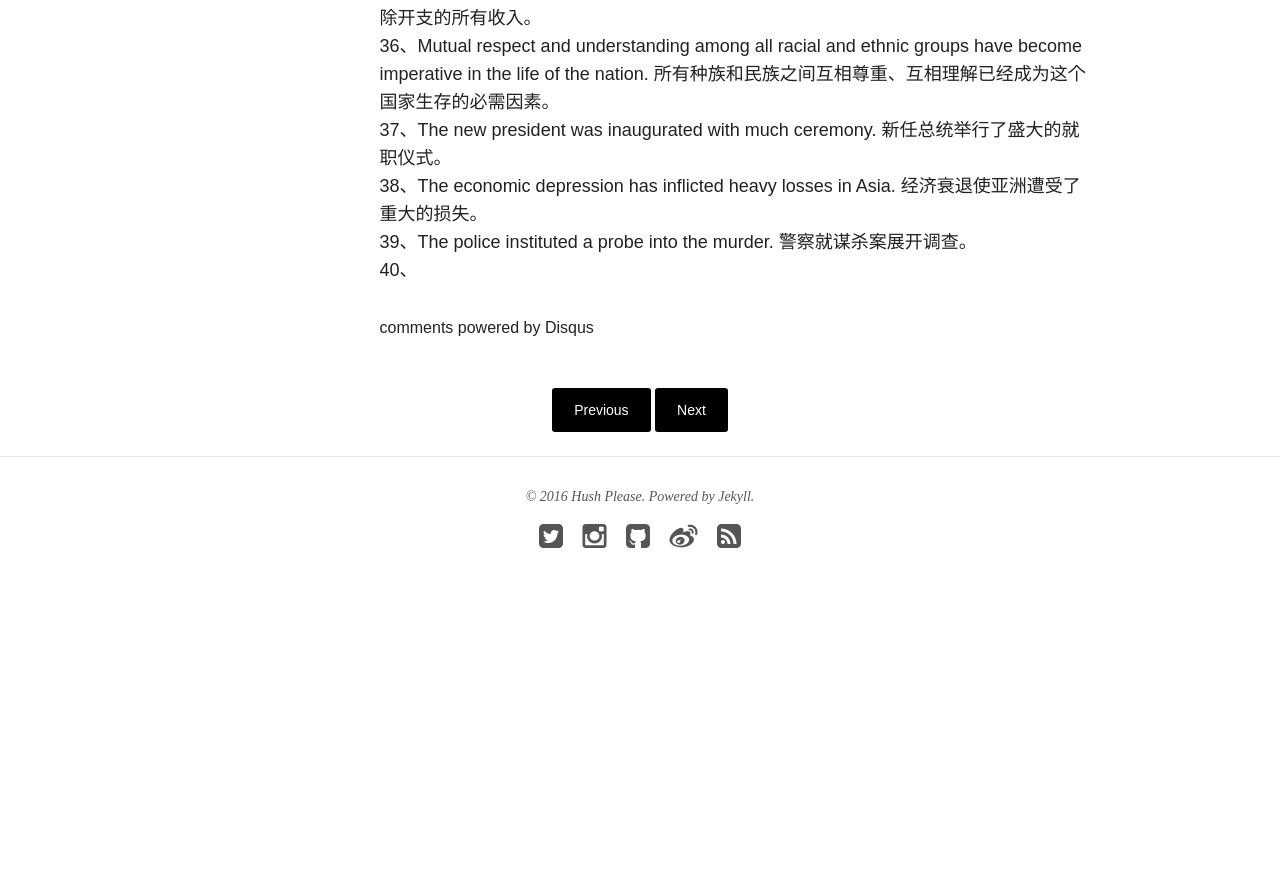
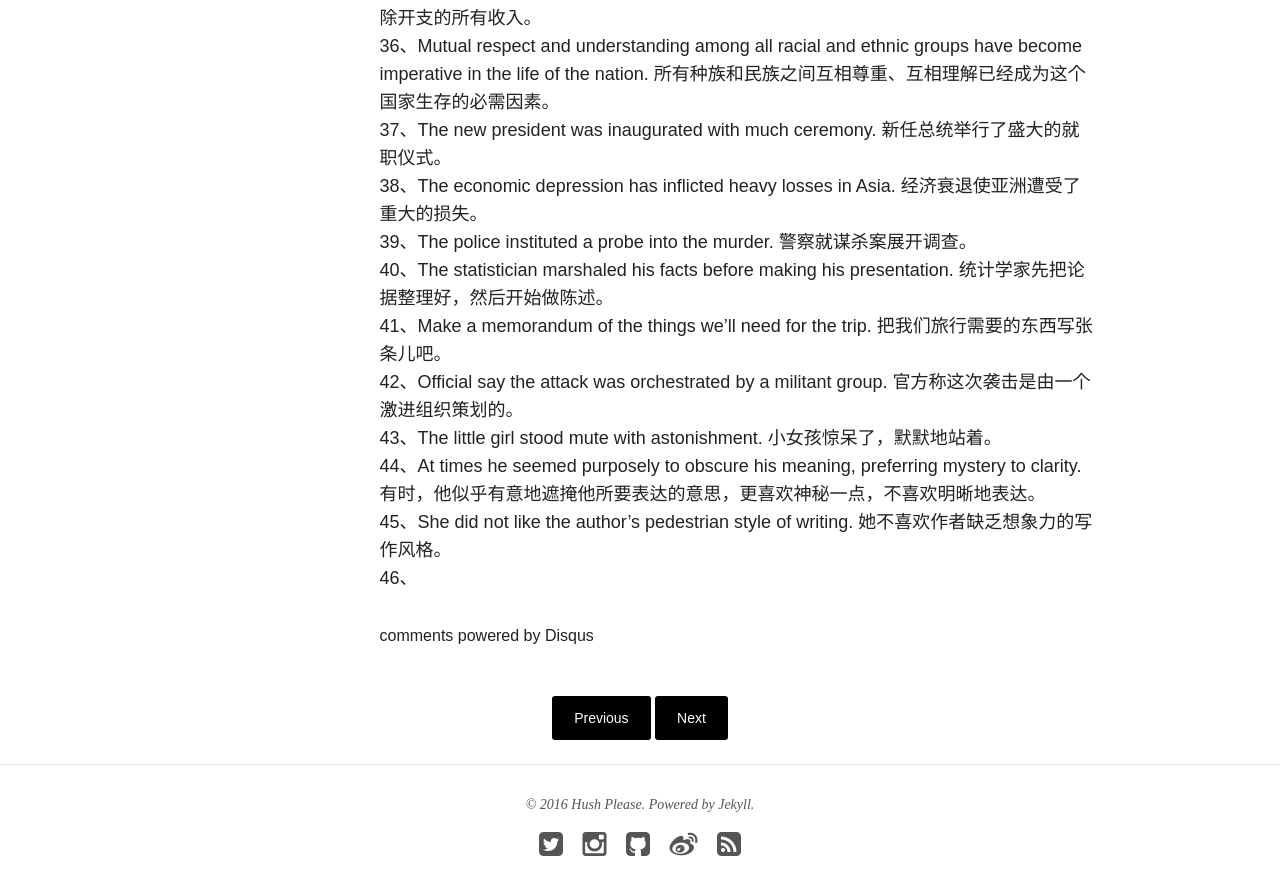
Before and after one commit to hushPlease/hushPlease.github.io, a Jekyll site: the page built from _posts/blog/2016-07-18-sentences-take-down.md, in a window 1280 px wide and 900 px high, scrolled down 2802 px. Shown: the top 895 px of the window. Built offline with Jekyll 4.4.1, drawn with Linux system fonts in a browser that asks for light colours; nearby versions of some CDN libraries; comment, search, counter and statistics services are not loaded; before the commit the page ends 3450 px from its top, so only the background shows below that; some of the changed text lies outside the part shown.

Commit message:
Update post.

```diff
--- a/_posts/blog/2016-07-18-sentences-take-down.md
+++ b/_posts/blog/2016-07-18-sentences-take-down.md
@@ -54,4 +54,10 @@ comments: true
 37、The new president was inaugurated with much ceremony. 新任总统举行了盛大的就职仪式。
 38、The economic depression has inflicted heavy losses in Asia. 经济衰退使亚洲遭受了重大的损失。
 39、The police instituted a probe into the murder. 警察就谋杀案展开调查。
-40、
+40、The statistician marshaled his facts before making his presentation. 统计学家先把论据整理好，然后开始做陈述。
+41、Make a memorandum of the things we'll need for the trip. 把我们旅行需要的东西写张条儿吧。
+42、Official say the attack was orchestrated by a militant group. 官方称这次袭击是由一个激进组织策划的。
+43、The little girl stood mute with astonishment. 小女孩惊呆了，默默地站着。
+44、At times he seemed purposely to obscure his meaning, preferring mystery to clarity. 有时，他似乎有意地遮掩他所要表达的意思，更喜欢神秘一点，不喜欢明晰地表达。
+45、She did not like the author's pedestrian style of writing. 她不喜欢作者缺乏想象力的写作风格。
+46、
```
Also changed, not shown: other parts of _posts/blog/2016-07-18-sentences-take-down.md (+2 -2 lines).
